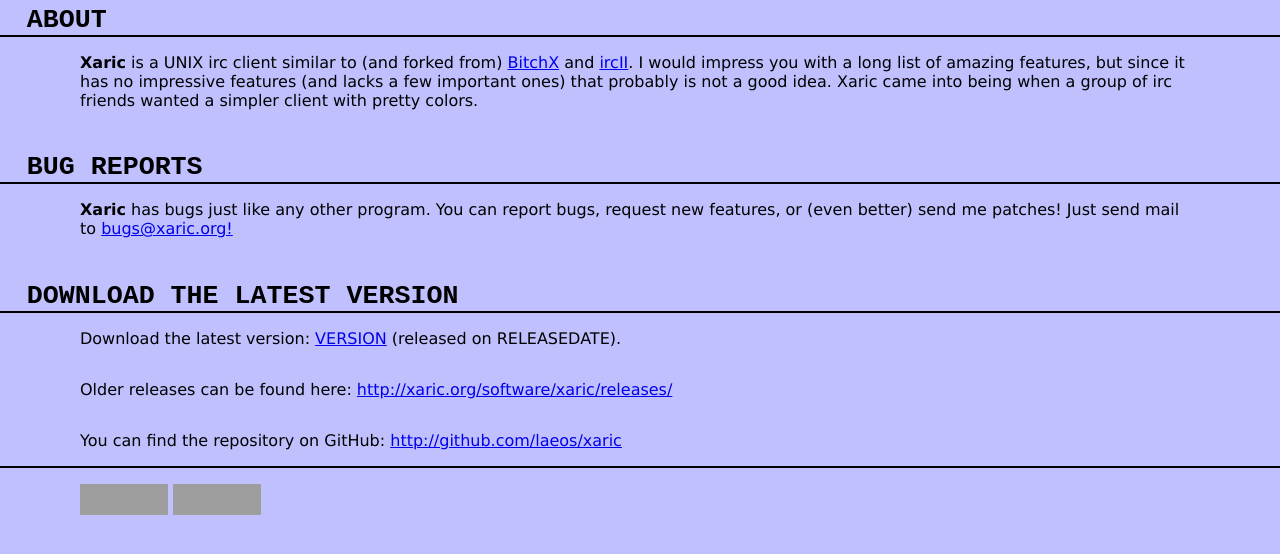
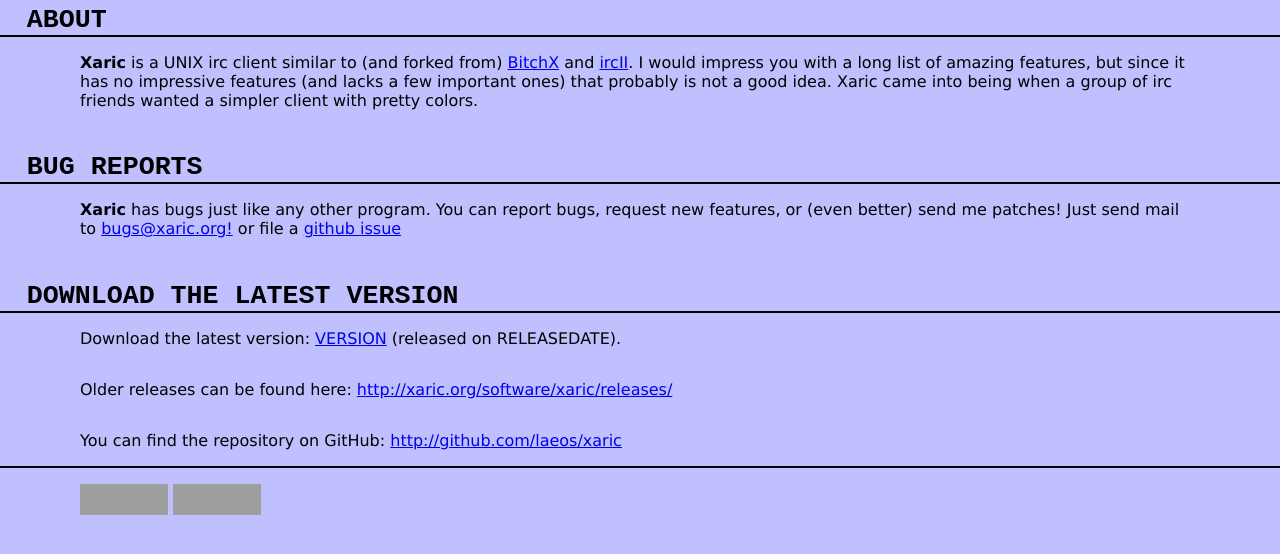
Before and after one commit to laeos/xaric, a plain HTML site: page www/index.html in a window 1280 px wide. Shown: the part 76-630 px from the top of the page. Drawn offline with Linux system fonts and the light colour scheme; grey boxes are pictures that could not be loaded.

Commit message:
update path to releases; add link to github issues on the www

```diff
--- a/www/index.html
+++ b/www/index.html
@@ -73,7 +73,7 @@
 
     <p><b>Xaric</b> has bugs just like any other program. You can report bugs,
     request new features, or (even better) send me patches! Just send mail to
-    <a href="mailto:bugs@xaric.org">bugs@xaric.org!</a></p>
+    <a href="mailto:bugs@xaric.org">bugs@xaric.org!</a> or file a <a href="https://github.com/laeos/xaric/issues">github issue</a></p>
 
     <h2>Download The Latest Version</h2>
     <hr />
```
Also changed, not shown: 1 other file.
